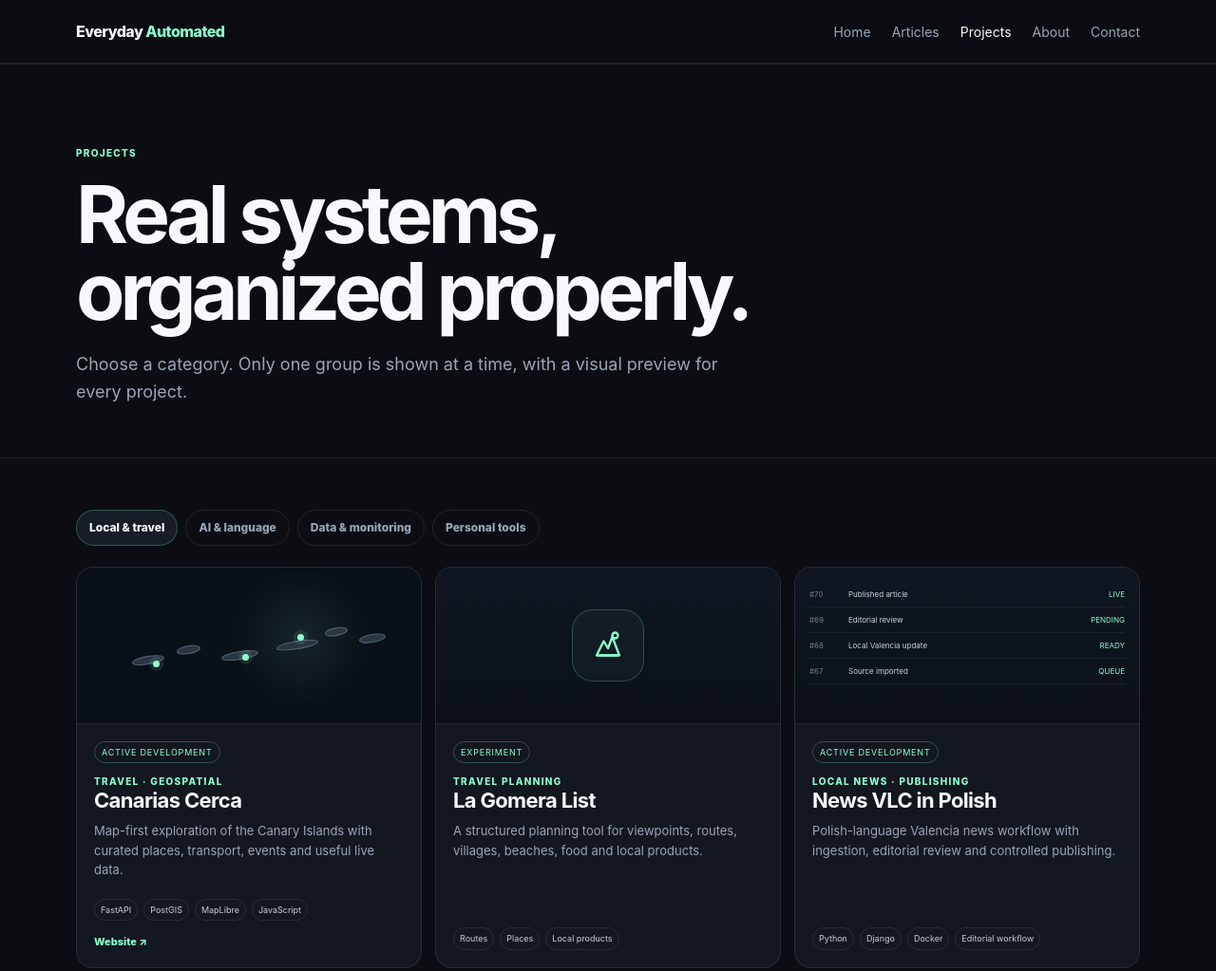
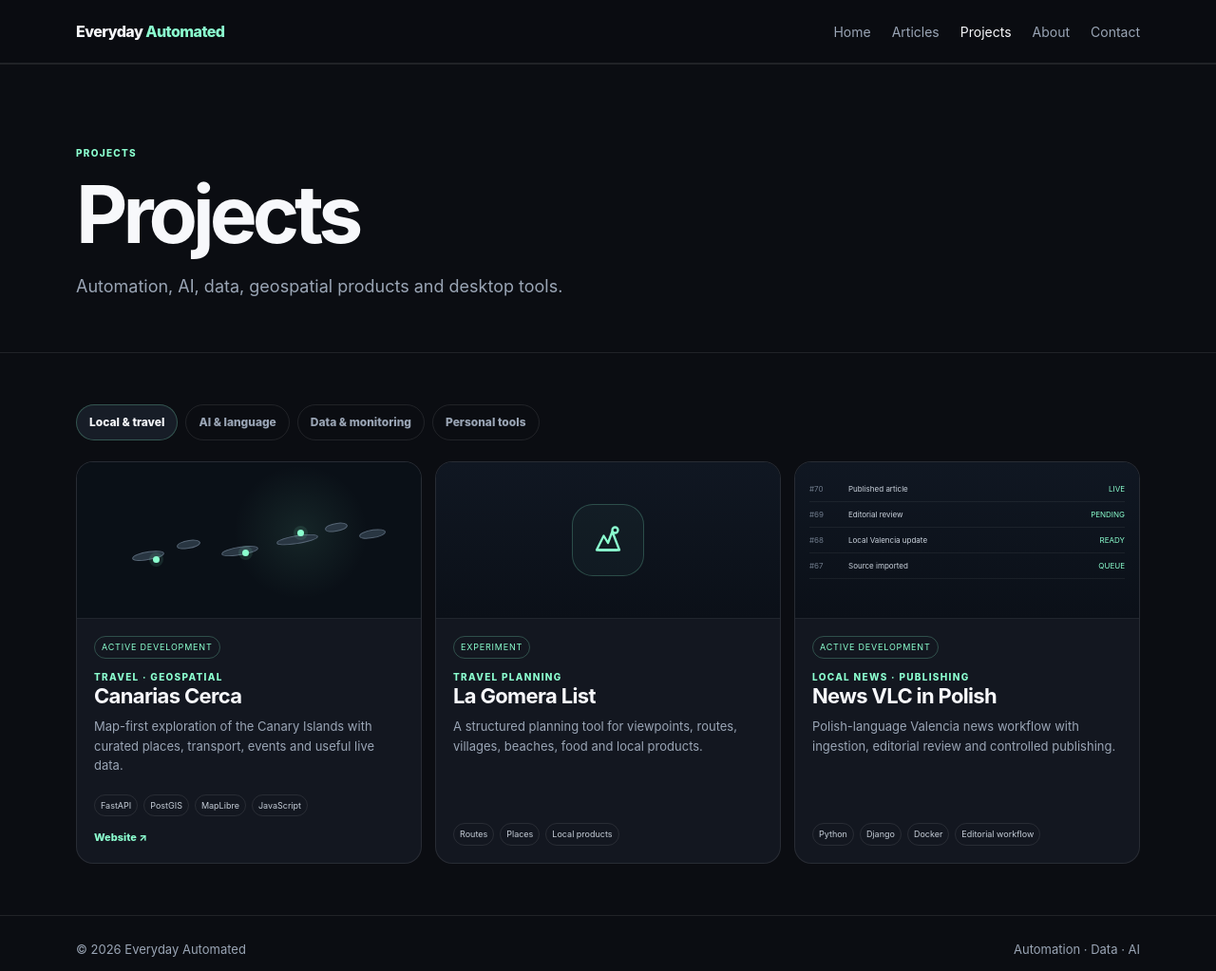
Before and after one commit to everyday-automated/everyday-automated.github.io, a plain HTML site: page projects/index.html in a window 1280 px wide. Shown: the top 1023 px of the page at 95% size. Drawn offline with Linux system fonts and the light colour scheme.

Commit message:
Simplify Projects heading

```diff
--- a/projects/index.html
+++ b/projects/index.html
@@ -19,8 +19,8 @@
 <section class="page-hero">
   <div class="wrap">
     <div class="eyebrow">Projects</div>
-    <h1>Real systems,<br>organized properly.</h1>
-    <p>Choose a category. Only one group is shown at a time, with a visual preview for every project.</p>
+    <h1>Projects</h1>
+    <p>Automation, AI, data, geospatial products and desktop tools.</p>
   </div>
 </section>
 
```
